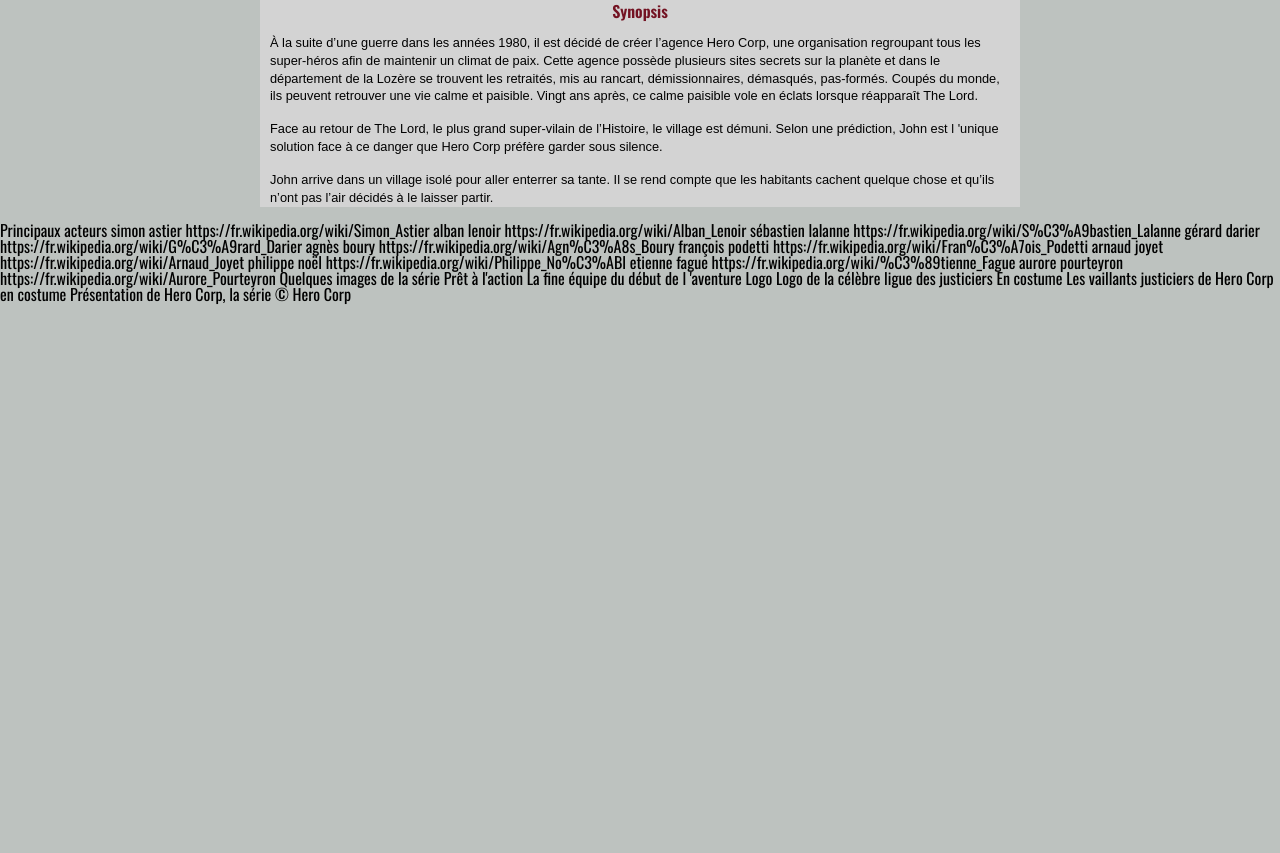
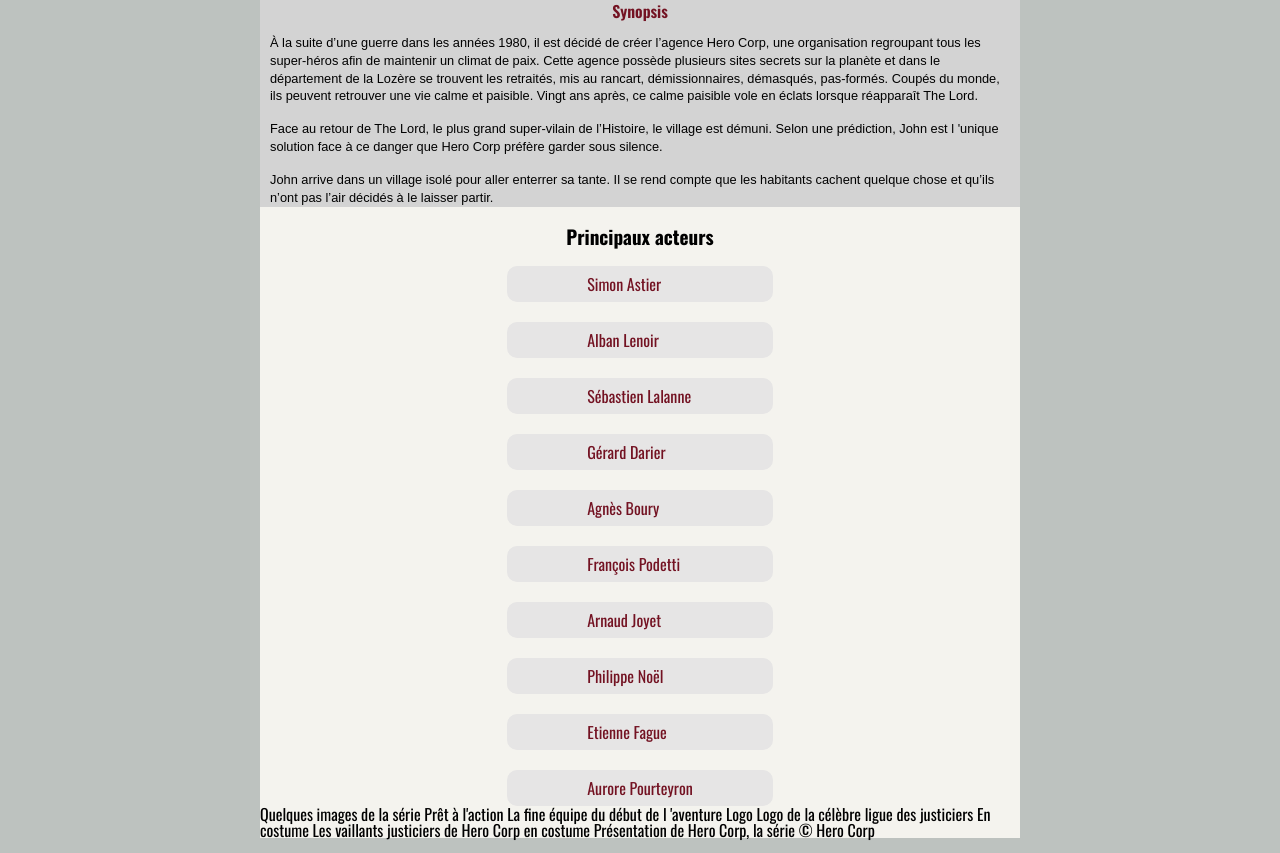
Before and after one commit to EdenSahile/hero-corp, a plain HTML site: page html/index.html in a window 1280 px wide. Shown: the part 583-1436 px from the top of the page. Before the commit the page ends 889 px from the top, so only its background shows below. Drawn offline with nearby package versions, Linux system fonts and the light colour scheme.

Commit message:
liste acteurs

```diff
--- a/css/styles.css
+++ b/css/styles.css
@@ -126,3 +126,31 @@ img {
 .presentation-synopsis_description-3 {
     margin-top: 15px
 }
+
+
+/*principaux acteurs section */
+
+.principaux-acteurs_title {
+    font-weight: bold;
+    margin-top: 20px;
+    font-size: 1.2rem;
+}
+
+.principaux-acteurs {
+    display: flex;
+    flex-direction: column;
+    align-items: center;
+}
+
+li.acteur.red {
+    margin-top: 20px;
+    background-color: rgb(230, 229, 229);
+    padding: 10px 80px;
+    border-radius: 10px;
+    text-transform: capitalize;
+}
+
+li.acteur:hover {
+    color: rgb(230, 229, 229);
+    background-color: #731222;
+}
--- a/html/index.html
+++ b/html/index.html
@@ -50,6 +50,22 @@
             </section>
 
             <section class="principaux-acteurs ">
+                <h2 class="principaux-acteurs_title">Principaux acteurs</h2>
+
+                <ul>
+
+                    <li class="acteur red"><a href="https://fr.wikipedia.org/wiki/Simon_Astier "> simon astier</a></li>
+                    <li class="acteur red"><a href="https://fr.wikipedia.org/wiki/Alban_Lenoir  ">alban lenoir</a></li>
+                    <li class="acteur red"><a href=" https://fr.wikipedia.org/wiki/S%C3%A9bastien_Lalanne "> sébastien lalanne</a></li>
+                    <li class="acteur red"><a href="https://fr.wikipedia.org/wiki/G%C3%A9rard_Darier">  gérard darier</a></li>
+                    <li class="acteur red"><a href=" https://fr.wikipedia.org/wiki/Agn%C3%A8s_Boury ">  agnès boury</a></li>
+                    <li class="acteur red"><a href="https://fr.wikipedia.org/wiki/Fran%C3%A7ois_Podetti ">  françois podetti</a></li>
+                    <li class="acteur red"><a href="https://fr.wikipedia.org/wiki/Arnaud_Joyet ">  arnaud joyet</a></li>
+                    <li class="acteur red"><a href="https://fr.wikipedia.org/wiki/Philippe_No%C3%ABl ">  philippe noël</a></li>
+                    <li class="acteur red"><a href="https://fr.wikipedia.org/wiki/%C3%89tienne_Fague ">  etienne fague</a></li>
+                    <li class="acteur red"><a href=" https://fr.wikipedia.org/wiki/Aurore_Pourteyron ">  aurore pourteyron</a></li>
+
+                </ul>
 
             </section>
 
@@ -61,12 +77,7 @@
         <footer class="footer ">
 
         </footer>
-
-    </div>
-    Principaux acteurs simon astier https://fr.wikipedia.org/wiki/Simon_Astier alban lenoir https://fr.wikipedia.org/wiki/Alban_Lenoir sébastien lalanne https://fr.wikipedia.org/wiki/S%C3%A9bastien_Lalanne gérard darier https://fr.wikipedia.org/wiki/G%C3%A9rard_Darier
-    agnès boury https://fr.wikipedia.org/wiki/Agn%C3%A8s_Boury françois podetti https://fr.wikipedia.org/wiki/Fran%C3%A7ois_Podetti arnaud joyet https://fr.wikipedia.org/wiki/Arnaud_Joyet philippe noël https://fr.wikipedia.org/wiki/Philippe_No%C3%ABl
-    etienne fague https://fr.wikipedia.org/wiki/%C3%89tienne_Fague aurore pourteyron https://fr.wikipedia.org/wiki/Aurore_Pourteyron Quelques images de la série Prêt à l'action La fine équipe du début de l 'aventure Logo Logo de la célèbre ligue des justiciers
-    En costume Les vaillants justiciers de Hero Corp en costume Présentation de Hero Corp, la série © Hero Corp
+        Quelques images de la série Prêt à l'action La fine équipe du début de l 'aventure Logo Logo de la célèbre ligue des justiciers En costume Les vaillants justiciers de Hero Corp en costume Présentation de Hero Corp, la série © Hero Corp
 
 
 </body>
```
